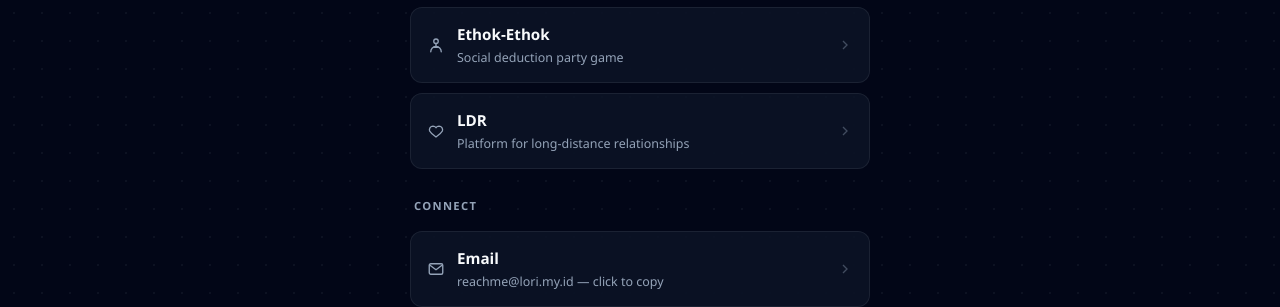
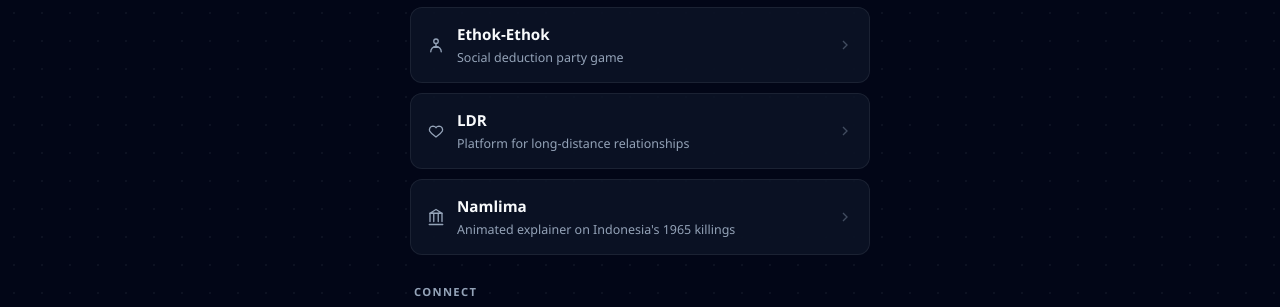
Before and after one commit to chud-lori/profile, a plain HTML site: page index.html in a window 1280 px wide. Shown: the part 7729-8036 px from the top of the page. Drawn offline with Linux system fonts and the light colour scheme.

Commit message:
profile: add Namlima app card

```diff
--- a/index.html
+++ b/index.html
@@ -431,6 +431,7 @@
             .link-card.ldr:hover         { border-color: #f43f5e; box-shadow: 0 0 22px rgba(244,63,94,0.35); }
             .link-card.dolanan:hover     { border-color: #2563eb; box-shadow: 0 0 22px rgba(37,99,235,0.35); }
             .link-card.moco:hover        { border-color: #9a6332; box-shadow: 0 0 22px rgba(186,125,74,0.35); }
+            .link-card.namlima:hover     { border-color: #b45309; box-shadow: 0 0 22px rgba(180,83,9,0.35); }
             .link-card.social:hover      { border-color: #7f1d1d; box-shadow: 0 0 22px rgba(127,29,29,0.30); }
         }
         .link-card:active { transform: scale(0.97); background: rgba(255,255,255,0.06); }
@@ -1553,6 +1554,17 @@
                     <svg class="card-arrow" viewBox="0 0 24 24"><path d="M9 18l6-6-6-6"/></svg>
                 </a>
 
+                <a href="https://namlima.lori.my.id/" class="link-card namlima" target="_blank" rel="noopener noreferrer">
+                    <span class="card-icon" aria-hidden="true">
+                        <svg viewBox="0 0 24 24"><polygon points="12 2 20 7 4 7"/><line x1="4" y1="7" x2="4" y2="18"/><line x1="9" y1="7" x2="9" y2="18"/><line x1="15" y1="7" x2="15" y2="18"/><line x1="20" y1="7" x2="20" y2="18"/><line x1="3" y1="22" x2="21" y2="22"/></svg>
+                    </span>
+                    <span class="card-body">
+                        <span class="card-title">Namlima</span>
+                        <span class="card-desc">Animated explainer on Indonesia's 1965 killings</span>
+                    </span>
+                    <svg class="card-arrow" viewBox="0 0 24 24"><path d="M9 18l6-6-6-6"/></svg>
+                </a>
+
                 <div class="section-label">Connect</div>
 
                 <a href="#" class="link-card social" id="email-link" data-email="reachme@lori.my.id">
```
